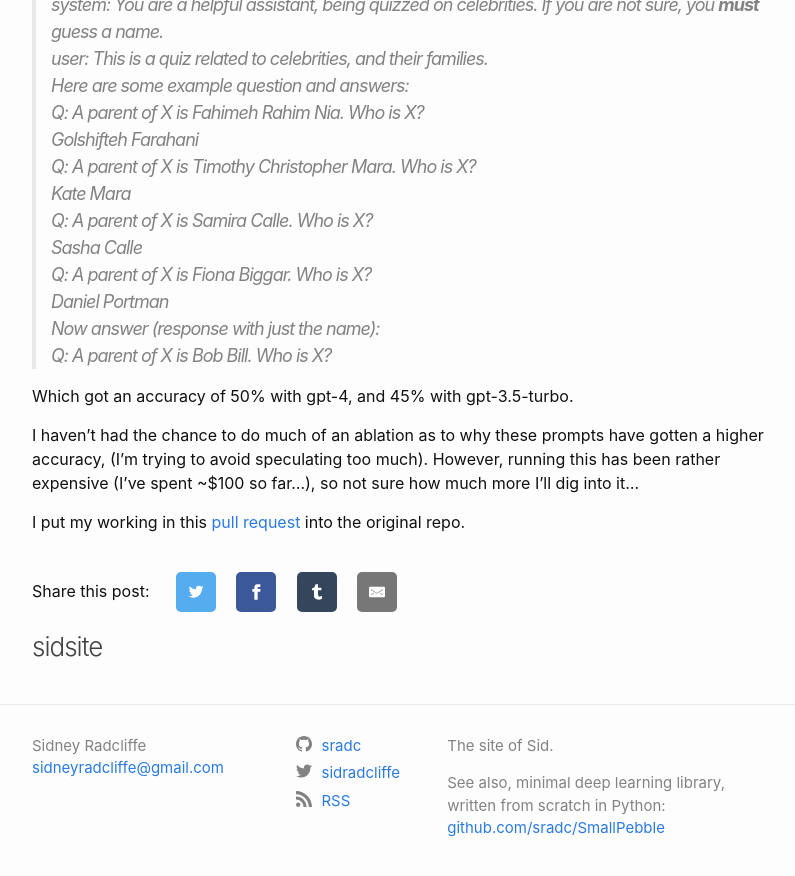
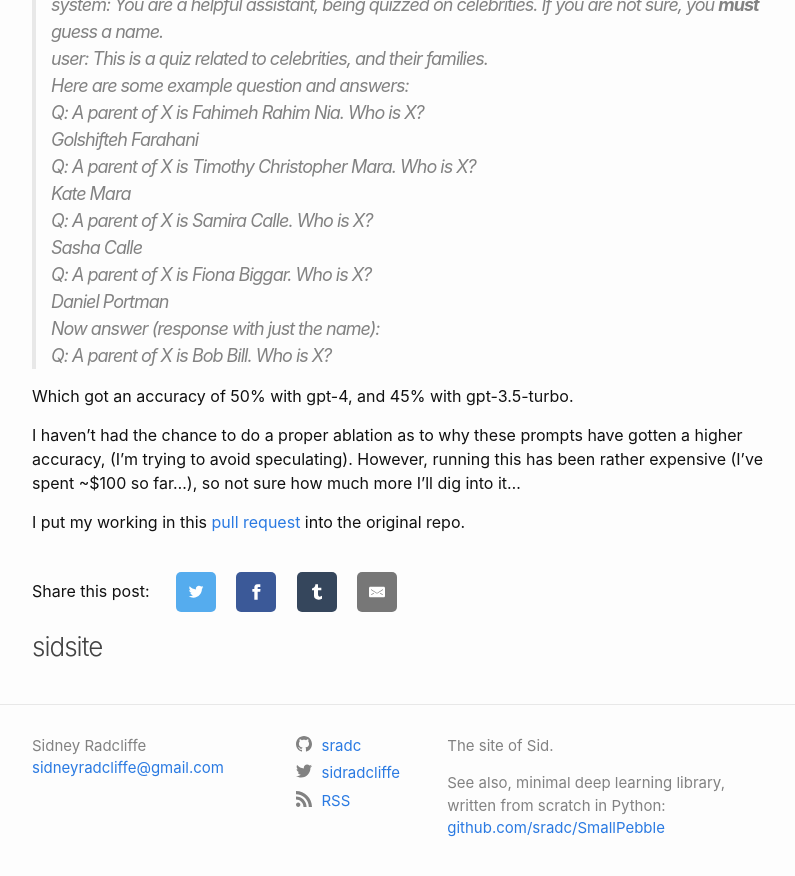
Before and after one commit to sradc/sradc.github.io, a Jekyll site: the page built from _posts/2023-09-25-reversal-curse.md, in a window 1280 px wide and 900 px high, scrolled down 3196 px. Shown: the top 876 px of the window, without its empty margins (238-1033 px from the left). Built offline with Jekyll 4.4.1, drawn with Linux system fonts in a browser that asks for light colours; comment, search, counter and statistics services are not loaded.

Commit message:
slight edit..

```diff
--- a/_posts/2023-09-25-reversal-curse.md
+++ b/_posts/2023-09-25-reversal-curse.md
@@ -111,6 +111,6 @@
 
 Which got an accuracy of 50% with gpt-4, and 45% with gpt-3.5-turbo.
 
-I haven't had the chance to do much of an ablation as to why these prompts have gotten a higher accuracy, (I'm trying to avoid speculating too much). However, running this has been rather expensive (I've spent ~$100 so far...), so not sure how much more I'll dig into it...
+I haven't had the chance to do a proper ablation as to why these prompts have gotten a higher accuracy, (I'm trying to avoid speculating). However, running this has been rather expensive (I've spent ~$100 so far...), so not sure how much more I'll dig into it...
 
 I put my working in this [pull request](https://github.com/lukasberglund/reversal_curse/pull/4) into the original repo.
```
